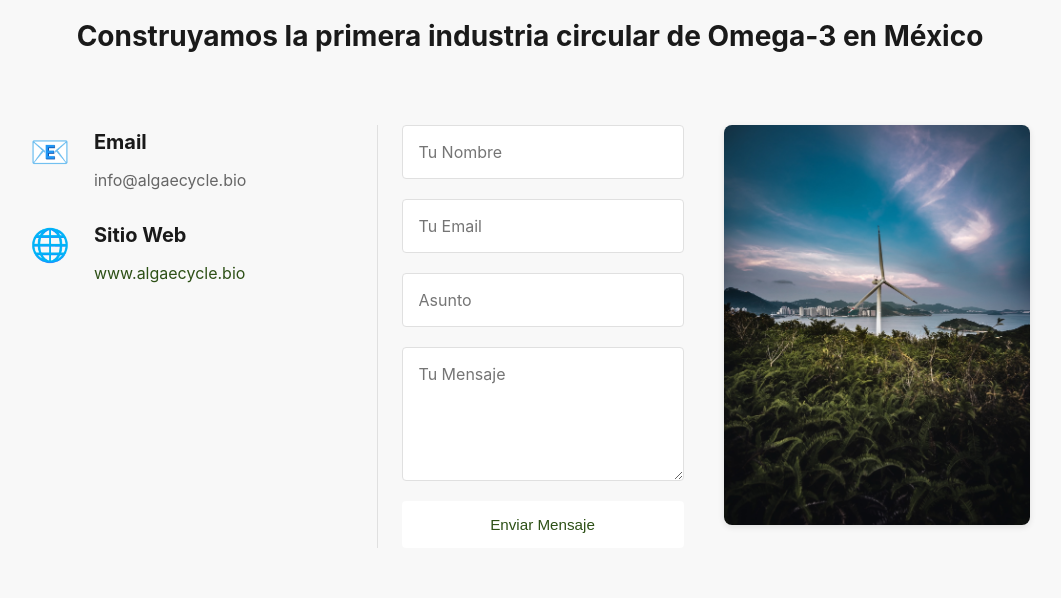
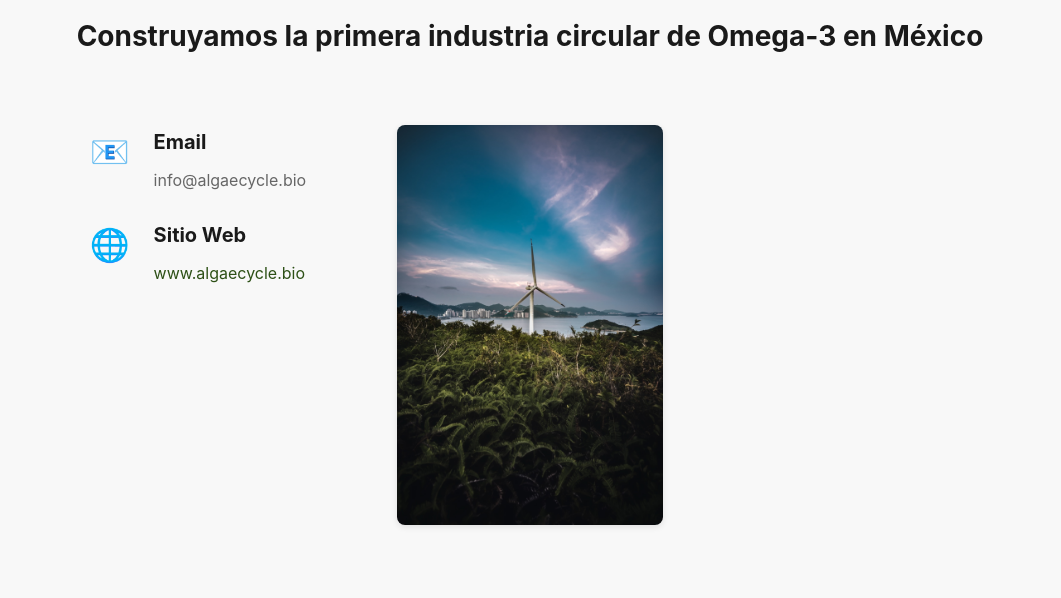
Before and after one commit to ponsjos/algaecycle, a plain HTML site: page index.html in a window 1280 px wide. Shown: the part 6126-6724 px from the top of the page, without its empty margins (110-1171 px from the left). Drawn offline with Linux system fonts and the light colour scheme.

Commit message:
Add files via upload

```diff
--- a/index.html
+++ b/index.html
@@ -223,25 +223,9 @@
                             </div>
                         </div>
                     </div>
-                    <form class="contact-form" id="contactForm">
-                        <div class="form-group">
-                            <input type="text" id="name" name="name" placeholder="Tu Nombre" required>
-                        </div>
-                        <div class="form-group">
-                            <input type="email" id="email" name="email" placeholder="Tu Email" required>
-                        </div>
-                        <div class="form-group">
-                            <input type="text" id="subject" name="subject" placeholder="Asunto" required>
-                        </div>
-                        <div class="form-group">
-                            <textarea id="message" name="message" rows="5" placeholder="Tu Mensaje" required></textarea>
-                        </div>
-                        <button type="submit" class="btn btn-primary">Enviar Mensaje</button>
-                    </form>
                     <div class="contact-image-column">
                         <img src="content/images/Contacto/vertical-shot-wind-turbine-field-with-sea-background.jpg" alt="Contacto" class="contact-main-image">
                     </div>
-                </div>
                 </div>
                 <div class="contact-bottom-row">
                     <div class="contact-quote-wrapper">
```
